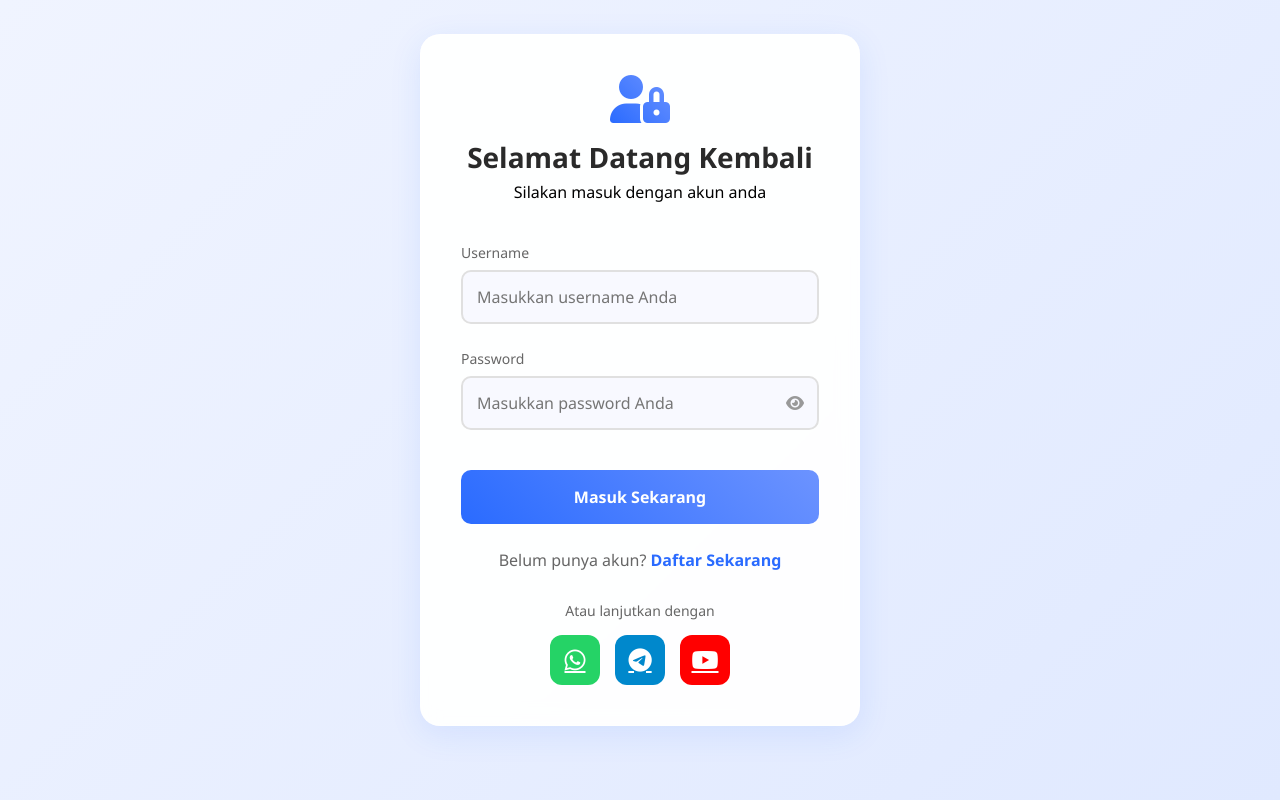
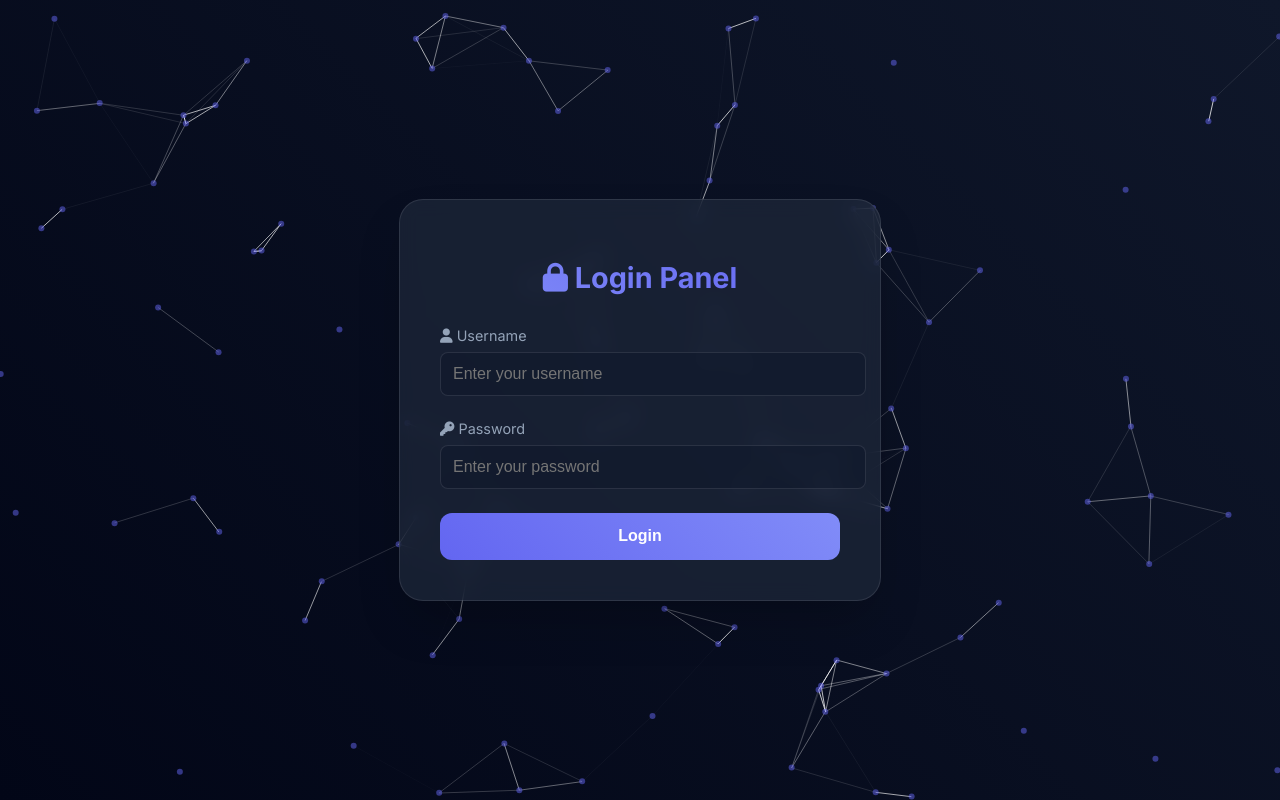
Before and after one commit to enternity34-cell/nexus-bot, a website: page public/login.html in a window 1280 px wide. Drawn offline with nearby package versions, Linux system fonts and the light colour scheme.

Commit message:
Update login.html

```diff
--- a/public/login.html
+++ b/public/login.html
@@ -1,301 +1,204 @@
 <!DOCTYPE html>
-<html lang="id">
+<html lang="en">
 <head>
-    <meta charset="UTF-8">
-    <meta name="viewport" content="width=device-width, initial-scale=1.0">
-    <title>Login - DeCode Wira</title>
-    <link rel="stylesheet" href="https://cdnjs.cloudflare.com/ajax/libs/font-awesome/6.0.0-beta3/css/all.min.css">
+  <meta charset="UTF-8" />
+  <meta name="viewport" content="width=device-width, initial-scale=1.0" />
+  <title>Login Panel</title>
+
+  <!-- Particles.js -->
+  <script src="https://cdn.jsdelivr.net/particles.js/2.0.0/particles.min.js"></script>
+
+  <!-- Icons -->
+  <link
+    rel="stylesheet"
+    href="https://cdnjs.cloudflare.com/ajax/libs/font-awesome/6.0.0/css/all.min.css"
+  />
+
   <style>
+    @import url('https://fonts.googleapis.com/css2?family=Inter:wght@400;500;600;700&display=swap');
+
     :root {
-            --primary: #2A6BFF;
-            --secondary: #6C93FF;
-            --accent: #FF6B6B;
-            --background: #f0f4ff;
+      --primary: #6366f1;
+      --background: #0f172a;
+      --surface: #1e293b;
     }
 
-        * {
+    html,
+    body {
       margin: 0;
       padding: 0;
-            box-sizing: border-box;
-            font-family: 'Segoe UI', system-ui, sans-serif;
+      overflow-x: hidden;
+      width: 100vw;
+      height: 100vh;
+      font-family: 'Inter', sans-serif;
+      background: var(--background);
+      display: flex;
+      justify-content: center;
+      align-items: center;
+      color: white;
     }
 
-        body {
-            background: linear-gradient(135deg, var(--background) 0%, #e0e9ff 100%);
-            min-height: 100vh;
-            display: flex;
-            align-items: center;
-            justify-content: center;
-            padding: 20px;
+    #particles-js {
+      position: fixed;
+      top: 0;
+      left: 0;
+      width: 100%;
+      height: 100%;
+      background: linear-gradient(45deg, #020617, #0f172a);
+      z-index: 1;
     }
 
     .container {
-            background: rgba(255, 255, 255, 0.95);
+      background: rgba(30, 41, 59, 0.7);
       backdrop-filter: blur(10px);
-            width: 100%;
-            max-width: 440px;
-            padding: 40px;
-            border-radius: 20px;
-            box-shadow: 0 8px 32px rgba(42, 107, 255, 0.1);
-            transform: translateY(-20px);
-            border: 1px solid rgba(255, 255, 255, 0.2);
+      padding: 2.5rem;
+      border-radius: 1.5rem;
+      border: 1px solid rgba(255, 255, 255, 0.1);
+      box-shadow: 0 25px 50px -12px rgba(0, 0, 0, 0.25);
+      max-width: 400px;
+      width: 90%;
+      position: relative;
+      z-index: 2;
     }
 
-        .brand {
+    h1 {
       text-align: center;
-            margin-bottom: 40px;
-        }
-
-        .brand i {
-            font-size: 48px;
-            color: var(--primary);
-            margin-bottom: 15px;
-            background: linear-gradient(45deg, var(--primary), var(--secondary));
+      font-size: 1.8rem;
+      margin-bottom: 2rem;
+      background: linear-gradient(45deg, #818cf8, #6366f1);
       -webkit-background-clip: text;
       -webkit-text-fill-color: transparent;
     }
 
-        h1 {
-            color: #2a2a2a;
-            font-size: 28px;
-            font-weight: 700;
-            margin-bottom: 5px;
-        }
-
     .form-group {
-            margin-bottom: 25px;
+      margin-bottom: 1.5rem;
+      position: relative;
     }
 
     label {
       display: block;
-            font-size: 14px;
-            color: #666;
-            margin-bottom: 8px;
-            font-weight: 500;
+      margin-bottom: 0.5rem;
+      color: #94a3b8;
+      font-size: 0.9rem;
     }
 
     input {
       width: 100%;
-            padding: 14px;
-            border: 2px solid #e0e0e0;
-            border-radius: 10px;
-            font-size: 16px;
-            transition: all 0.3s ease;
-            background: #f8f9ff;
+      padding: 0.75rem;
+      border: 1px solid rgba(255, 255, 255, 0.1);
+      border-radius: 0.5rem;
+      background: rgba(15, 23, 42, 0.5);
+      color: white;
+      font-size: 1rem;
+      outline: none;
+      transition: border 0.3s ease, box-shadow 0.3s ease;
     }
 
     input:focus {
       border-color: var(--primary);
-            box-shadow: 0 4px 12px rgba(42, 107, 255, 0.15);
-            background: white;
-            outline: none;
-        }
-
-        .password-container {
-            position: relative;
-            margin-top: 8px;
-        }
-
-        .password-toggle {
-            position: absolute;
-            right: 15px;
-            top: 50%;
-            transform: translateY(-50%);
-            color: #999;
-            cursor: pointer;
-            transition: color 0.3s ease;
-        }
-
-        .password-toggle:hover {
-            color: var(--primary);
+      box-shadow: 0 0 0 3px rgba(99, 102, 241, 0.2);
     }
 
     button {
       width: 100%;
-            padding: 16px;
-            background: linear-gradient(45deg, var(--primary), var(--secondary));
+      padding: 0.9rem;
+      background: linear-gradient(45deg, #6366f1, #818cf8);
       color: white;
-            font-size: 16px;
+      border: none;
+      border-radius: 0.75rem;
+      font-size: 1rem;
       font-weight: 600;
-            border: none;
-            border-radius: 10px;
       cursor: pointer;
-            transition: all 0.3s ease;
-            margin-top: 15px;
+      transition: transform 0.2s, box-shadow 0.3s;
     }
 
     button:hover {
       transform: translateY(-2px);
-            box-shadow: 0 8px 20px rgba(42, 107, 255, 0.3);
+      box-shadow: 0 8px 16px rgba(99, 102, 241, 0.3);
     }
 
-        .error {
-            background: #ffebee;
-            color: #d32f2f;
-            padding: 12px;
-            border-radius: 8px;
-            margin-top: 20px;
+    .status {
+      margin-top: 1rem;
+      text-align: center;
+      font-weight: 500;
       display: none;
-            align-items: center;
-            gap: 10px;
-            font-size: 14px;
     }
 
-        .error i {
-            font-size: 18px;
+    .status.success {
+      color: #86efac;
     }
 
-        .register-link {
-            text-align: center;
-            margin: 25px 0;
-            color: #666;
-        }
-
-        .register-link a {
-            color: var(--primary);
-            text-decoration: none;
-            font-weight: 600;
-            transition: all 0.3s ease;
-        }
-
-        .register-link a:hover {
-            color: var(--secondary);
-            text-decoration: underline;
-        }
-
-        .social-login {
-            margin-top: 30px;
-        }
-
-        .social-title {
-            text-align: center;
-            color: #666;
-            font-size: 14px;
-            margin-bottom: 15px;
-        }
-
-        .social-buttons {
-            display: flex;
-            justify-content: center;
-            gap: 15px;
-        }
-
-        .social-buttons a {
-            width: 50px;
-            height: 50px;
-            border-radius: 12px;
-            display: flex;
-            align-items: center;
-            justify-content: center;
-            transition: all 0.3s ease;
-            color: white;
-            font-size: 24px;
-        }
-
-        .social-buttons a.whatsapp {
-            background: #25D366;
-        }
-
-        .social-buttons a.telegram {
-            background: #0088cc;
-        }
-
-        .social-buttons a.youtube {
-            background: #FF0000;
-        }
-
-        .social-buttons a:hover {
-            transform: translateY(-3px);
-            box-shadow: 0 8px 15px rgba(0, 0, 0, 0.1);
-        }
-
-        @media (max-width: 480px) {
-            .container {
-                padding: 30px;
-                border-radius: 16px;
-            }
-
-            h1 {
-                font-size: 24px;
-            }
+    .status.error {
+      color: #fca5a5;
     }
   </style>
 </head>
 <body>
+  <div id="particles-js"></div>
+
   <div class="container">
-        <div class="brand">
-            <i class="fas fa-user-lock"></i>
-            <h1>Selamat Datang Kembali</h1>
-            <p>Silakan masuk dengan akun anda</p>
-        </div>
+    <h1><i class="fas fa-lock"></i> Login Panel</h1>
 
-        <form action="/login" method="POST" id="loginForm">
     <div class="form-group">
-                <label for="username">Username</label>
-                <input type="text" id="username" name="username" required
-                       placeholder="Masukkan username Anda">
+      <label for="username"><i class="fas fa-user"></i> Username</label>
+      <input type="text" id="username" placeholder="Enter your username" />
     </div>
 
     <div class="form-group">
-                <label for="password">Password</label>
-                <div class="password-container">
-                    <input type="password" id="password" name="password" required
-                           placeholder="Masukkan password Anda">
-                    <i class="fas fa-eye password-toggle" id="togglePassword" onclick="togglePassword()"></i>
-                </div>
+      <label for="password"><i class="fas fa-key"></i> Password</label>
+      <input type="password" id="password" placeholder="Enter your password" />
     </div>
 
-            <button type="submit">Masuk Sekarang</button>
-            <div class="error" id="errorNotification">
-                <i class="fas fa-exclamation-circle"></i>
-                <span></span>
-            </div>
-        </form>
+    <button id="loginBtn">Login</button>
 
-        <div class="register-link">
-            Belum punya akun? <a href="https://t.me/IMWIRACODE">Daftar Sekarang</a>
-        </div>
-
-        <div class="social-login">
-            <div class="social-title">Atau lanjutkan dengan</div>
-            <div class="social-buttons">
-                <a href="https://wa.me/6283879152564" class="whatsapp">
-                    <i class="fab fa-whatsapp"></i>
-                </a>
-                <a href="https://t.me/IMWIRACODE" class="telegram">
-                    <i class="fab fa-telegram"></i>
-                </a>
-                <a href="https://www.youtube.com/@decodewira" class="youtube">
-                    <i class="fab fa-youtube"></i>
-                </a>
-            </div>
-        </div>
+    <div class="status" id="statusMsg"></div>
   </div>
 
   <script>
-        // Existing JavaScript remains unchanged
-        function togglePassword() {
-            const passwordField = document.getElementById('password');
-            const toggleIcon = document.getElementById('togglePassword');
-            if (passwordField.type === "password") {
-                passwordField.type = "text";
-                toggleIcon.classList.remove("fa-eye");
-                toggleIcon.classList.add("fa-eye-slash");
-            } else {
-                passwordField.type = "password";
-                toggleIcon.classList.remove("fa-eye-slash");
-                toggleIcon.classList.add("fa-eye");
-            }
+    // Particles background
+    particlesJS('particles-js', {
+      particles: {
+        number: { value: 80 },
+        color: { value: '#6366f1' },
+        shape: { type: 'circle' },
+        opacity: { value: 0.5 },
+        size: { value: 3 },
+        move: { enable: true, speed: 1.5 },
+      },
+      interactivity: {
+        events: {
+          onhover: { enable: true, mode: 'repulse' },
+          onclick: { enable: true, mode: 'push' },
+        },
+      },
+    });
+
+    // Simple login logic
+    const loginBtn = document.getElementById('loginBtn');
+    const statusMsg = document.getElementById('statusMsg');
+
+    loginBtn.addEventListener('click', () => {
+      const user = document.getElementById('username').value.trim();
+      const pass = document.getElementById('password').value.trim();
+
+      if (user === '' || pass === '') {
+        statusMsg.textContent = 'Please fill in all fields!';
+        statusMsg.className = 'status error';
+        statusMsg.style.display = 'block';
+        return;
       }
 
-        const urlParams = new URLSearchParams(window.location.search);
-        const errorNotification = document.getElementById('errorNotification');
+      // Contoh validasi sederhana
+      if (user === 'admin' && pass === '12345') {
+        statusMsg.textContent = 'Login successful!';
+        statusMsg.className = 'status success';
+      } else {
+        statusMsg.textContent = 'Invalid username or password!';
+        statusMsg.className = 'status error';
+      }
 
-        if (urlParams.has('error')) {
-            const errorMessage = urlParams.get('error');
-            errorNotification.querySelector('span').textContent = errorMessage;
-            errorNotification.style.display = 'flex';
-        }
+      statusMsg.style.display = 'block';
+    });
   </script>
 </body>
 </html>
```
Lines whose indentation alone changed are shown as unchanged.
